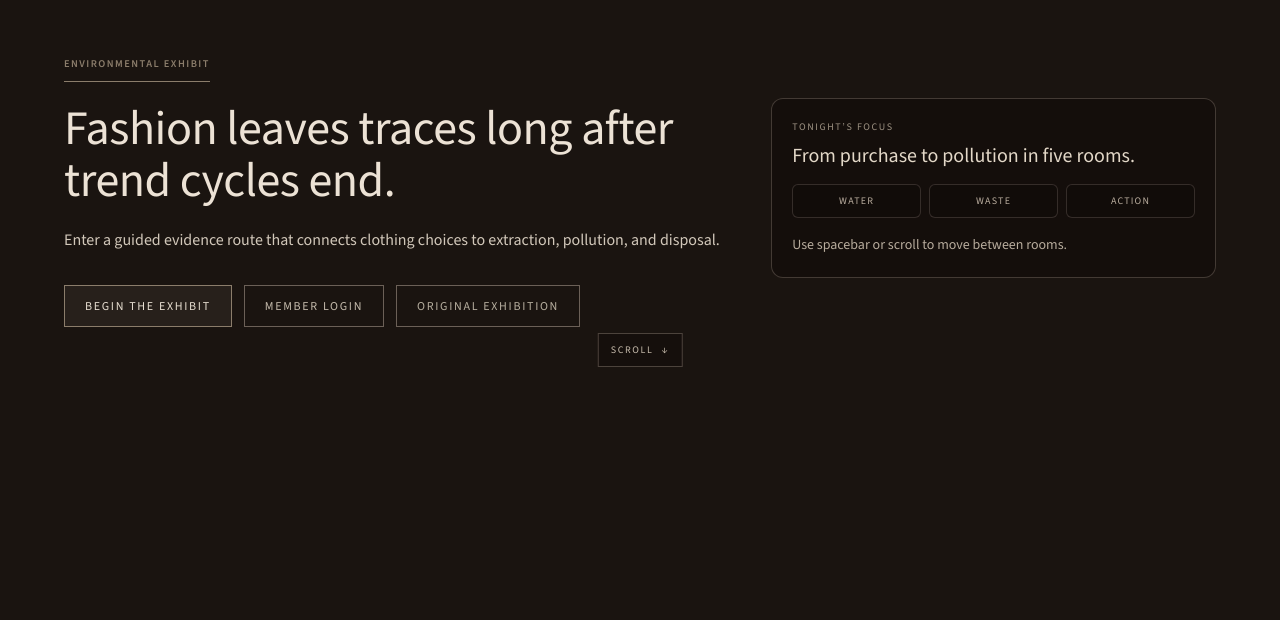
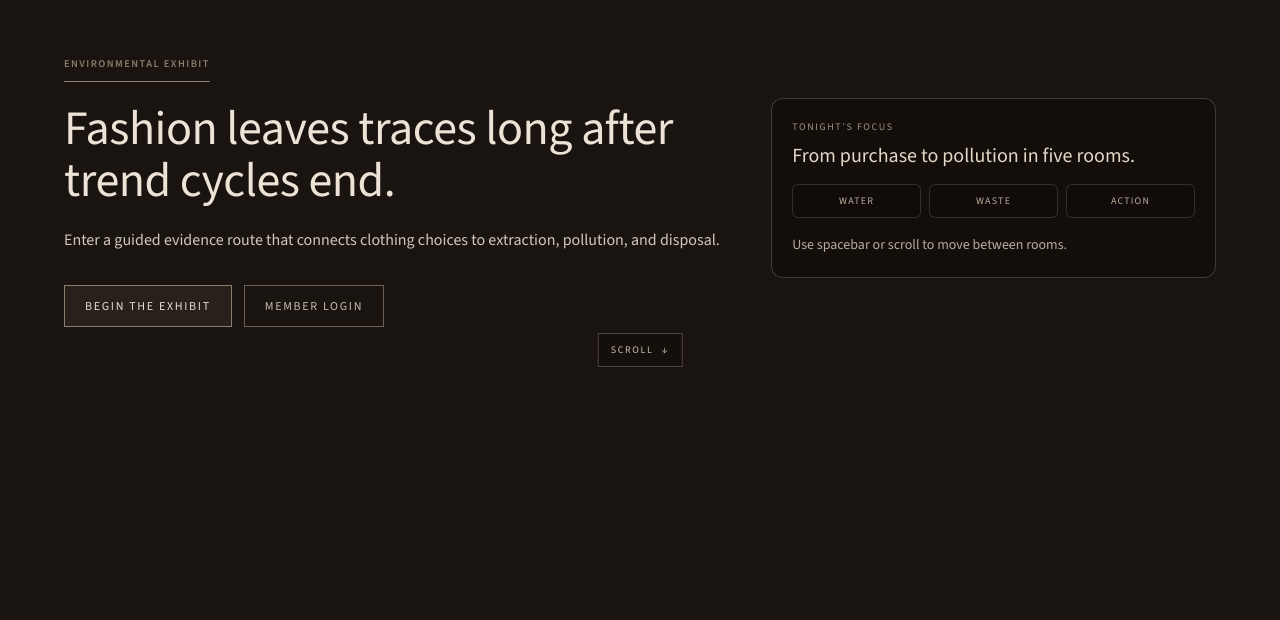
Before and after one commit to vangela6780/is117Midterm, a Next.js app: page / in a window 1280 px wide. Shown: the part 180-800 px from the top of the page. Built offline with nearby package versions, Linux system fonts and the light colour scheme; a web font is replaced by a local one.

Commit message:
Remove Original Exhibition link from hero

```diff
--- a/components/site/home-shell.tsx
+++ b/components/site/home-shell.tsx
@@ -372,7 +372,6 @@ export function HomeShell() {
             <div className="flex flex-wrap items-center gap-3">
               <button type="button" onClick={() => scrollToSection("cost")} className="inline-flex items-center justify-center border border-[#8b7d6b] bg-[rgba(139,125,107,0.12)] px-5 py-3 text-xs font-medium uppercase tracking-[0.14em] transition hover:bg-[#8b7d6b]/20">Begin The Exhibit</button>
               <button type="button" onClick={() => scrollToSection("login")} className="inline-flex items-center justify-center border border-[#6b6057] px-5 py-3 text-xs font-medium uppercase tracking-[0.14em] text-[#c5bbac] transition hover:bg-white/5">Member Login</button>
-              <Link href="/hero" className="inline-flex items-center justify-center border border-[#6b6057] px-5 py-3 text-xs font-medium uppercase tracking-[0.14em] text-[#b8b0a0] transition hover:bg-white/5">Original Exhibition</Link>
             </div>
           </div>
 
```
